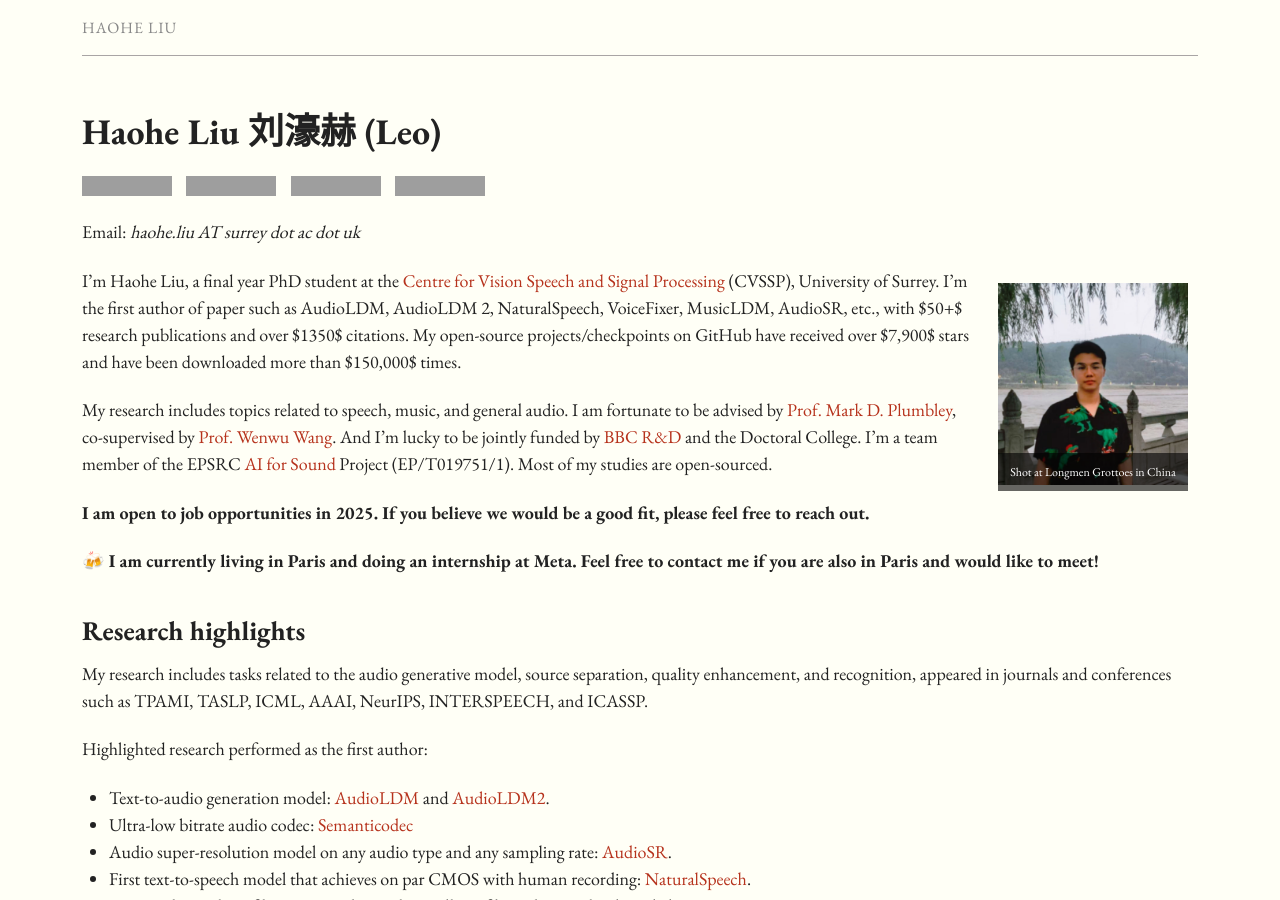
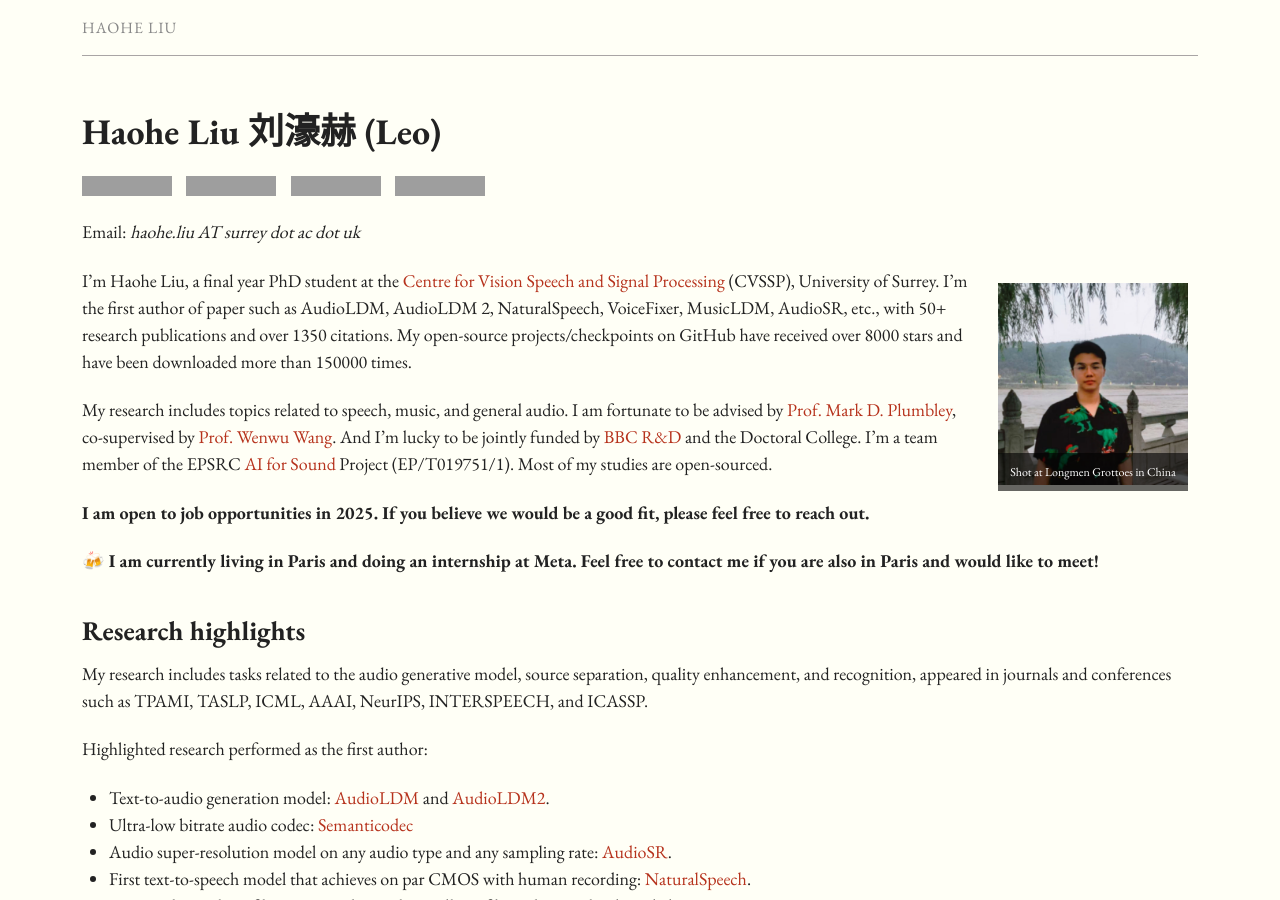
Before and after one commit to haoheliu/haoheliu.github.io, a Jekyll site: the page built from index.md, in a window 1280 px wide and 900 px high. Built offline with Jekyll 4.4.1, drawn with Linux system fonts in a browser that asks for light colours; comment, search, counter and statistics services are not loaded; grey boxes are pictures that could not be loaded.

Commit message:
Update index.md

```diff
--- a/index.md
+++ b/index.md
@@ -673,7 +673,7 @@ Email: *haohe.liu AT surrey dot ac dot uk*
 
 {% include image.html url="images/longmen.jpg" caption="Shot at Longmen Grottoes in China" width="190px" align="right" %}
 
-I’m Haohe Liu, a final year PhD student at the [Centre for Vision Speech and Signal Processing] (CVSSP), University of Surrey. I'm the first author of paper such as AudioLDM, AudioLDM 2, NaturalSpeech, VoiceFixer, MusicLDM, AudioSR, etc., with $50+$ research publications and over $1350$ citations. My open-source projects/checkpoints on GitHub have received over $7,900$ stars and have been downloaded more than $150,000$ times.
+I’m Haohe Liu, a final year PhD student at the [Centre for Vision Speech and Signal Processing] (CVSSP), University of Surrey. I'm the first author of paper such as AudioLDM, AudioLDM 2, NaturalSpeech, VoiceFixer, MusicLDM, AudioSR, etc., with 50+ research publications and over 1350 citations. My open-source projects/checkpoints on GitHub have received over 8000 stars and have been downloaded more than 150000 times.
 
 My research includes topics related to speech, music, and general audio. I am fortunate to be advised by [Prof. Mark D. Plumbley], co-supervised by [Prof. Wenwu Wang]. And I’m lucky to be jointly funded by [BBC R&D] and the Doctoral College. I'm a team member of the EPSRC [AI for Sound] Project (EP/T019751/1). Most of my studies are open-sourced.
 
```
